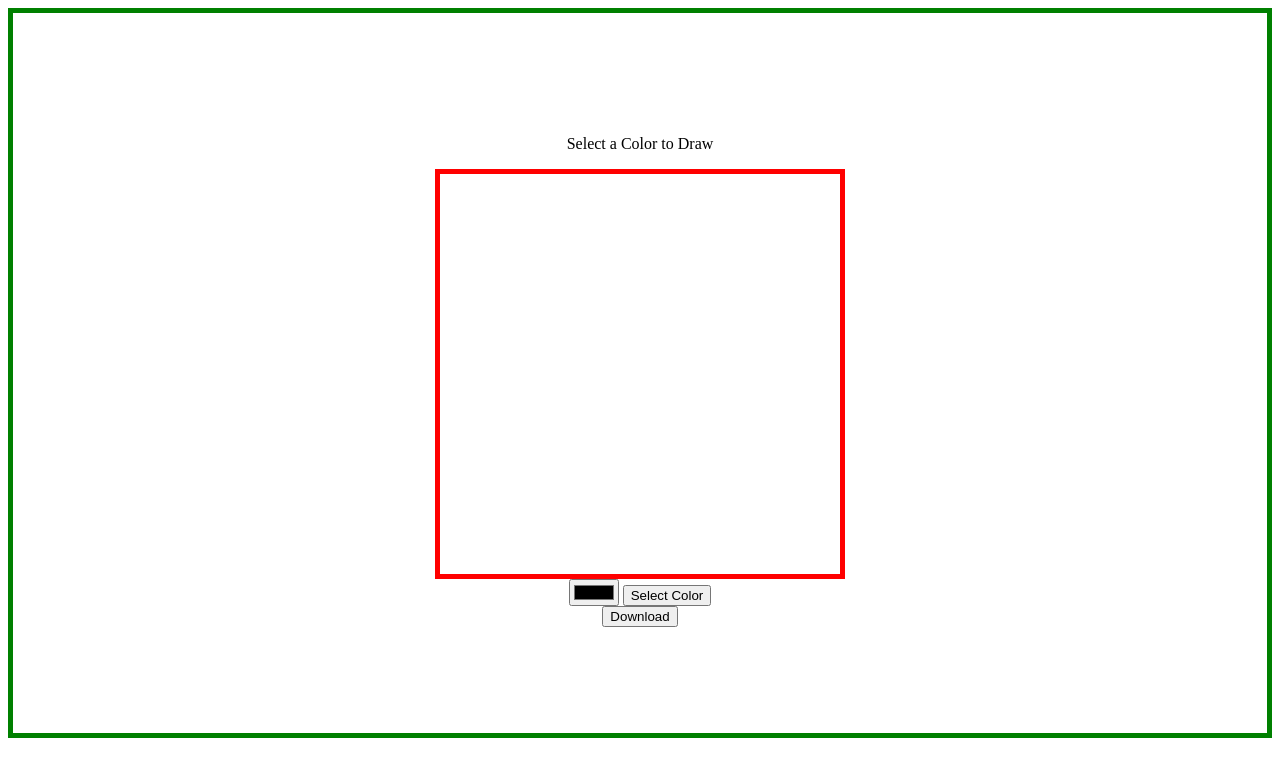
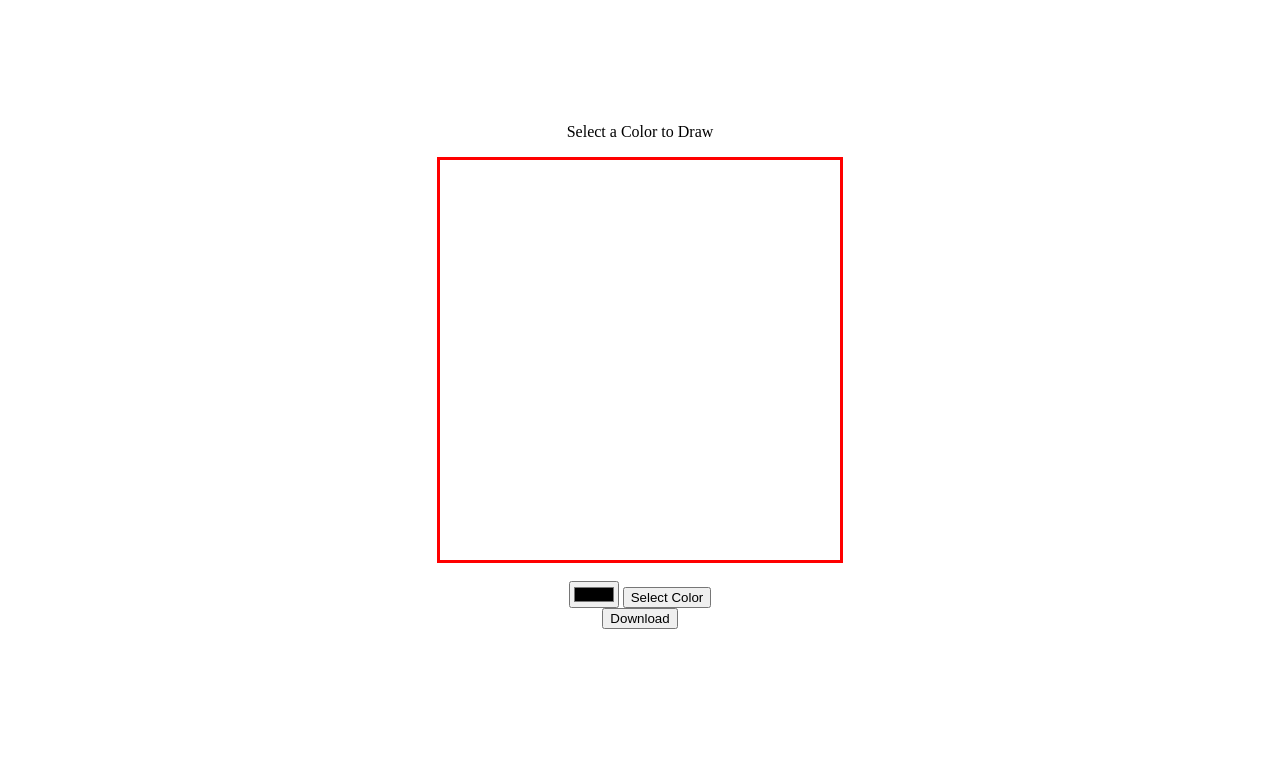
Before and after one commit to shehza-d/paint-app, a plain HTML site: page index.html in a window 1280 px wide. Drawn offline with Linux system fonts and the light colour scheme.

Commit message:
All done

```diff
--- a/index.html
+++ b/index.html
@@ -5,8 +5,9 @@
 	<meta charset="UTF-8">
 	<meta http-equiv="X-UA-Compatible" content="IE=edge">
 	<meta name="viewport" content="width=device-width, initial-scale=1.0">
+	<link rel="shortcut icon" href="./img/fav.png" type="image/x-icon">
 	<link rel="stylesheet" href="./src/style.css">
-	<title>Paint SH</title>
+	<title>Paint.SH</title>
 </head>
 
 <body>
@@ -15,7 +16,7 @@
 		<canvas id="myCanvas">
 
 		</canvas>
-
+		<br>
 		<form onsubmit="selectColor(event)">
 			<input type="color" id="colorPicker">
 			<button>Select Color</button>
--- a/src/style.css
+++ b/src/style.css
@@ -2,7 +2,7 @@
 	width: 400px;
 	height: 400px;
 	background-color: white;
-	border: 5px solid red;
+	border: 3px solid red;
 }
 
 .align {
@@ -11,6 +11,6 @@
 	justify-content: center;
 	align-items: center;
 	flex-direction: column;
-	border: 5px solid green;
+	/* border: 5px solid green; */
 
 }
```
Also changed, not shown: img/fav.png (added).
